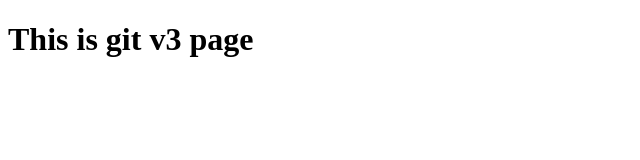
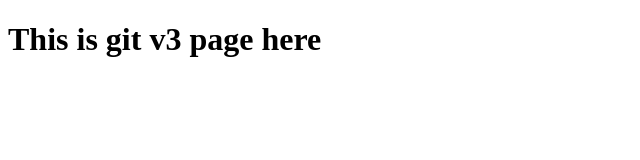
Before and after one commit to touhiduzzaman-tuhin/my_git_repository, a plain HTML site: page index.html in a window 1280 px wide. Shown: the whole page, without its empty margins (0-640 px from the left). Drawn offline with Linux system fonts and the light colour scheme.

Commit message:
v4 commit

```diff
--- a/index.html
+++ b/index.html
@@ -6,6 +6,6 @@
     <title>Document</title>
 </head>
 <body>
-    <h1>This is git v3 page</h1>
+    <h1>This is git v3 page here</h1>
 </body>
 </html>
```
